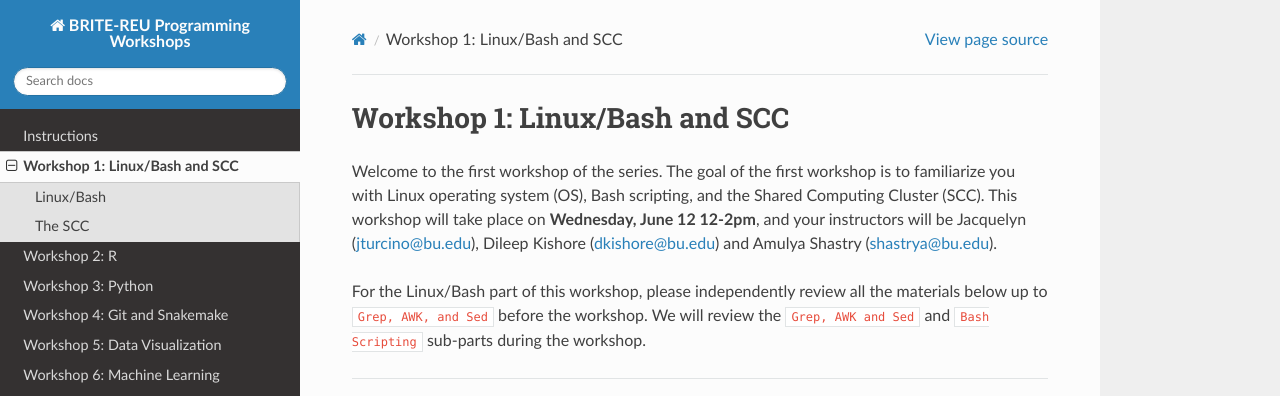
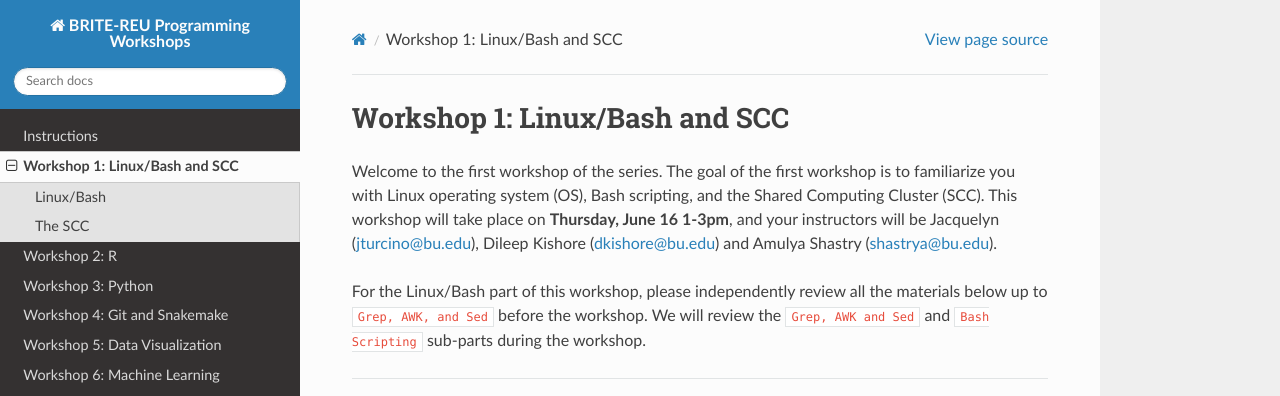
Before and after one commit to BRITE-REU/programming-workshops, a Sphinx documentation site: the page built from source/workshops/01_linux_bash_scc/index.rst, in a window 1280 px wide and 964 px high. Shown: the top 396 px of the window. Built offline with Sphinx 7.4.7 and the Read the Docs theme 2.0.0, drawn with Linux system fonts in a browser that asks for light colours.

Commit message:
Update index.rst

```diff
--- a/source/workshops/01_linux_bash_scc/index.rst
+++ b/source/workshops/01_linux_bash_scc/index.rst
@@ -5,7 +5,7 @@ Workshop 1: Linux/Bash and SCC
 ===========================
 
 Welcome to the first workshop of the series. The goal of the first workshop is to
-familiarize you with Linux operating system (OS), Bash scripting, and the Shared Computing Cluster (SCC). This workshop will take place on **Wednesday, June 12 12-2pm**, and your instructors will be Jacquelyn (jturcino@bu.edu), Dileep Kishore (dkishore@bu.edu) and Amulya Shastry (shastrya@bu.edu).
+familiarize you with Linux operating system (OS), Bash scripting, and the Shared Computing Cluster (SCC). This workshop will take place on **Thursday, June 16 1-3pm**, and your instructors will be Jacquelyn (jturcino@bu.edu), Dileep Kishore (dkishore@bu.edu) and Amulya Shastry (shastrya@bu.edu).
 
 For the Linux/Bash part of this workshop, please independently review all the materials below up to ``Grep, AWK, and Sed`` before the workshop. We will review the ``Grep, AWK and Sed`` and ``Bash Scripting`` sub-parts during the workshop.
 
```
